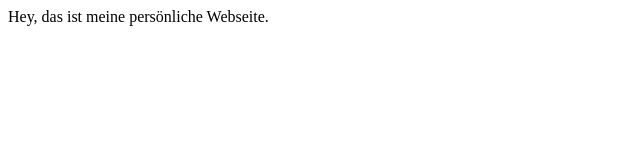
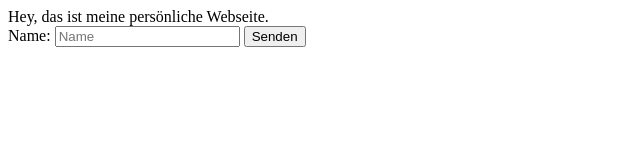
Before and after one commit to kamildemirci/IA24-Demo-2, a plain HTML site: page index.html in a window 1280 px wide. Shown: the whole page, without its empty margins (0-640 px from the left). Drawn offline with Linux system fonts and the light colour scheme.

Commit message:
added form

```diff
--- a/index.html
+++ b/index.html
@@ -7,5 +7,10 @@
 </head>
 <body>
     Hey, das ist meine persönliche Webseite.
+    <form>
+        <label for="name">Name:</label>
+        <input type="text" name="name" id="name" placeholder="Name">
+        <button type="submit">Senden</button>
+    </form>
 </body>
 </html>
```
